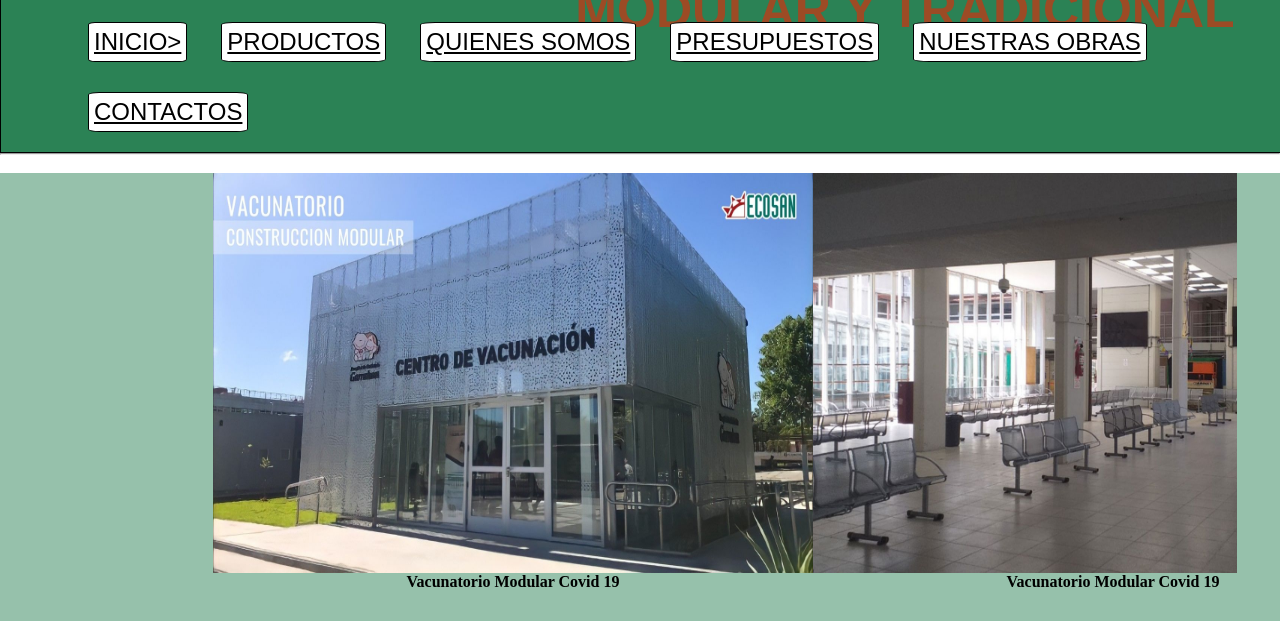
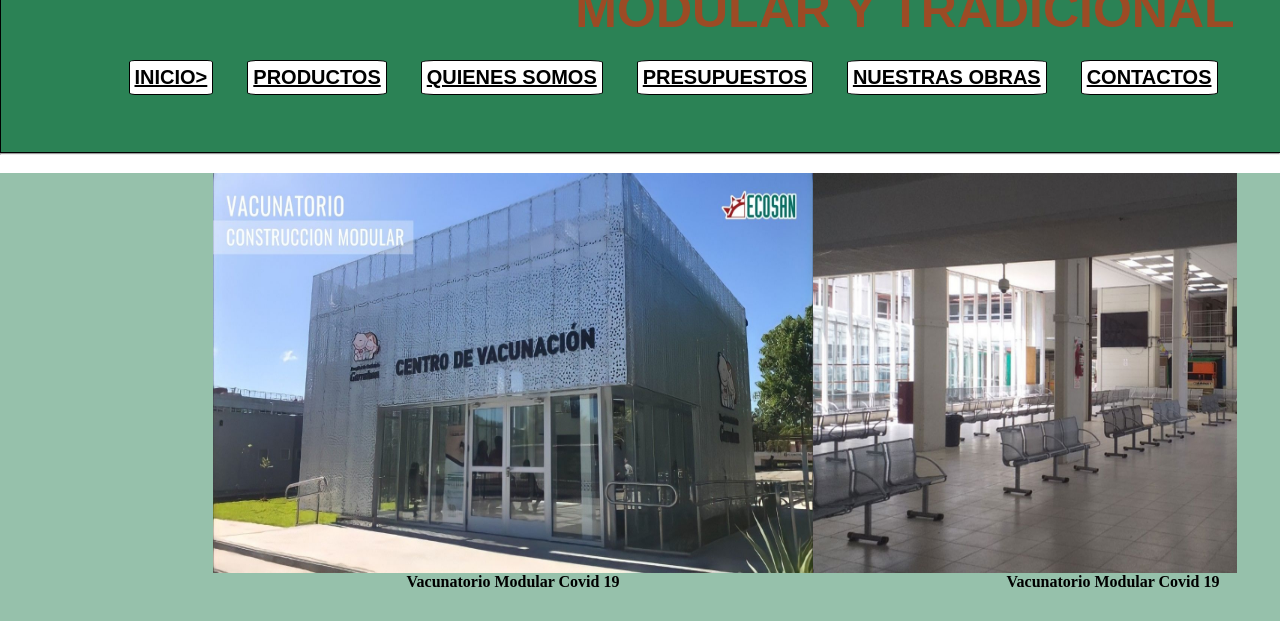
Before and after one commit to Diego-Corrales/constructora-ecosan, a plain HTML site: page index.html in a window 1280 px wide. Shown: the part 179-800 px from the top of the page. Drawn offline with Linux system fonts and the light colour scheme; a web font is replaced by a local one.

Commit message:
corregi font nav

```diff
--- a/style.css
+++ b/style.css
@@ -62,13 +62,8 @@ font-family: 'Barlow', sans-serif;
     list-style: none;
     text-shadow: 2px;
     font-family: 'Barlow', sans-serif;
-<<<<<<< HEAD
-    font-weight: 600;
-    font-size: 16px;
-    color: #2B8255
-=======
     font-weight: 700;
-    font-size: 24px;
+    font-size: 20px;
     color: black
 }
 .barraNavegacion__anchor:hover{
@@ -76,7 +71,6 @@ font-family: 'Barlow', sans-serif;
     transition: all 1s;
     color: #7cb82e;
     font-size: 180%;
->>>>>>> agregandoanimacion
 }
 
 .logoempresarial__Imagen{
```
